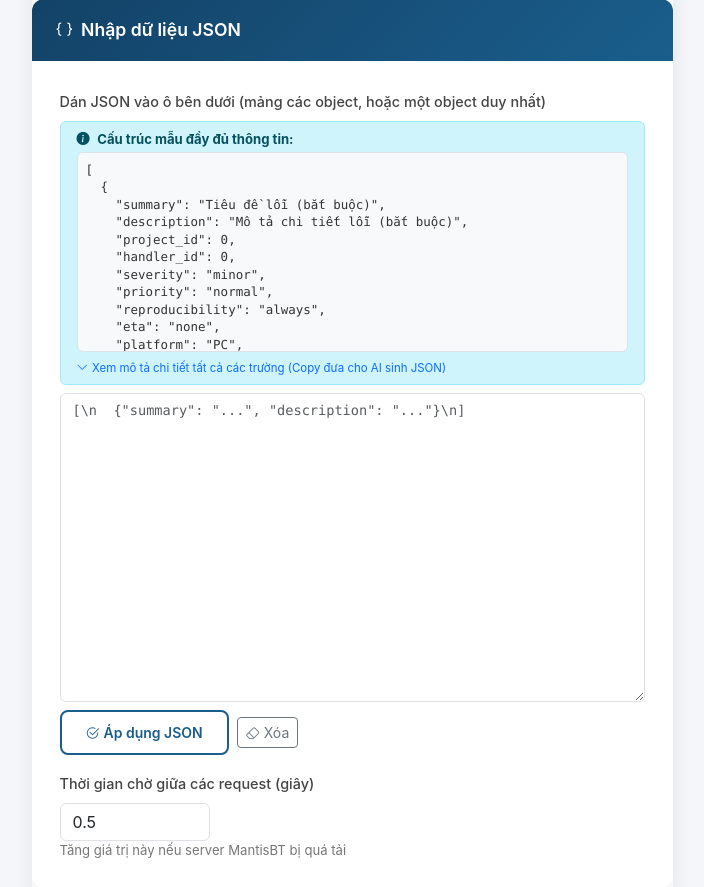
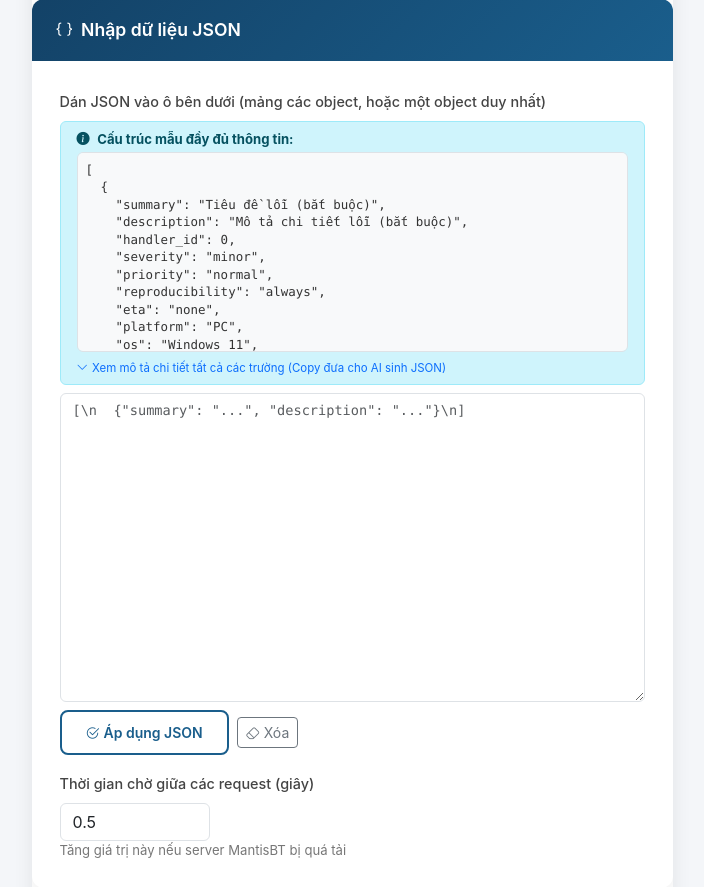
Before and after one commit to ngcaodinh/tool-mantis, a Flask app: page / in a window 1280 px wide. Shown: the part 524-1411 px from the top of the page, without its empty margins (288-992 px from the left). Run offline with Flask 3, Linux system fonts and the light colour scheme; some libraries are stand-ins or nearby versions.

Commit message:
Completely remove project_id from UI examples and AI prompts

```diff
--- a/templates/index.html
+++ b/templates/index.html
@@ -384,7 +384,6 @@
   {
     "summary": "Tiêu đề lỗi (bắt buộc)",
     "description": "Mô tả chi tiết lỗi (bắt buộc)",
-    "project_id": 0,
     "handler_id": 0,
     "severity": "minor",
     "priority": "normal",
@@ -416,7 +415,6 @@
                                     </ul>
                                     <strong class="text-dark">2. Trường tùy chọn:</strong>
                                     <ul class="mb-0 ps-3">
-                                        <li><code>project_id</code> (Int/String): ID dự án (Mặc định 0).</li>
                                         <li><code>handler_id</code> (Int/String): ID thành viên xử lý (Mặc định 0).</li>
                                         <li><code>severity</code> (String/Int): Độ nghiêm trọng (<code>"feature", "trivial", "text", "tweak", "minor", "major", "crash", "block"</code>).</li>
                                         <li><code>priority</code> (String/Int): Độ ưu tiên (<code>"none", "low", "normal", "high", "urgent", "immediate"</code>).</li>
@@ -437,7 +435,6 @@
                                         <textarea class="form-control form-control-sm mt-1 bg-white font-monospace" style="font-size:0.72rem; cursor:pointer;" rows="6" readonly onclick="copyPromptToClipboard(this)">Hãy sinh ra dữ liệu JSON dùng để import lỗi vào hệ thống MantisBT theo cấu trúc danh sách (array of objects). Mỗi phần tử biểu diễn một lỗi (issue) và chỉ được sử dụng các trường dữ liệu sau:
 - summary (String): Tiêu đề lỗi (bắt buộc)
 - description (String): Mô tả chi tiết lỗi (bắt buộc)
-- project_id (Int/String): ID dự án (Mặc định 0)
 - handler_id (Int/String): ID người được phân công (Mặc định 0)
 - severity (String/Int): Độ nghiêm trọng ("feature", "trivial", "text", "tweak", "minor", "major", "crash", "block")
 - priority (String/Int): Độ ưu tiên ("none", "low", "normal", "high", "urgent", "immediate")
```
